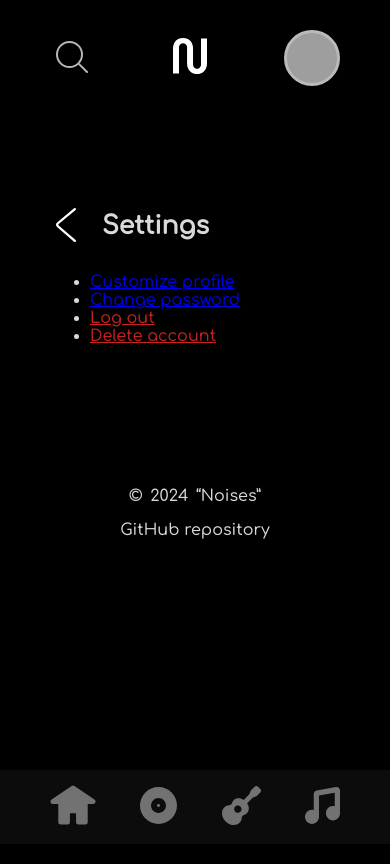
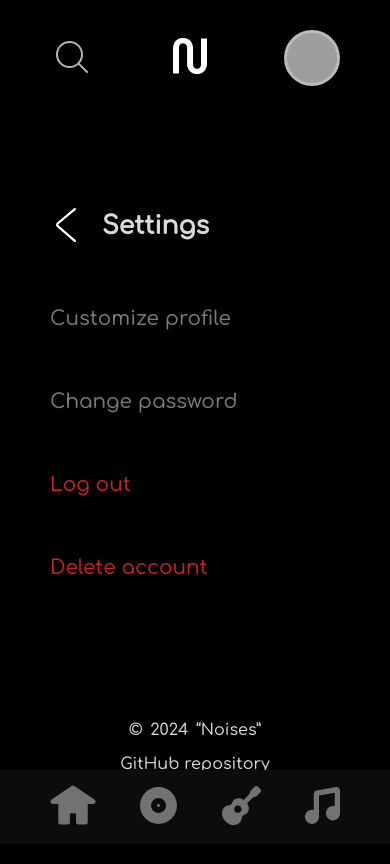
Before and after one commit to hTKzmak/Noises_web-project, a React (Create React App) app in the folder frontend/: page /settings in a window 390 px wide. Shown: the top 864 px of the page. Built offline with nearby package versions, Linux system fonts and the light colour scheme; grey boxes are pictures that could not be loaded; the HTML template or start-up script is replaced by a standard one.

Commit message:
little update

```diff
--- a/frontend/src/components/Settings/Settings.module.scss
+++ b/frontend/src/components/Settings/Settings.module.scss
@@ -1,24 +1,30 @@
-nav{
-
+nav {
     margin-top: 50px;
 
-    ul{
+    ul {
         display: grid;
         gap: 60px;
-        li{
+        li {
             list-style-type: none;
 
-            a{
-                color: #7A7A7A;
+            a {
+                color: #7a7a7a;
                 font-size: 25px;
                 text-decoration: none;
                 transition: 0.3s;
 
-                &:hover{
-                    color: #FFF;
+                &:hover {
+                    color: #fff;
                 }
 
+                @media screen and (max-width: 600px) {
+                    font-size: 20px;
+                }
             }
+        }
+
+        @media screen and (max-width: 600px) {
+            padding: 0;
         }
     }
 }
--- a/frontend/src/components/Settings/index.jsx
+++ b/frontend/src/components/Settings/index.jsx
@@ -1,4 +1,5 @@
 import { Link } from "react-router-dom"
+import './Settings.module.scss'
 
 function Settings() {
     return (
```
